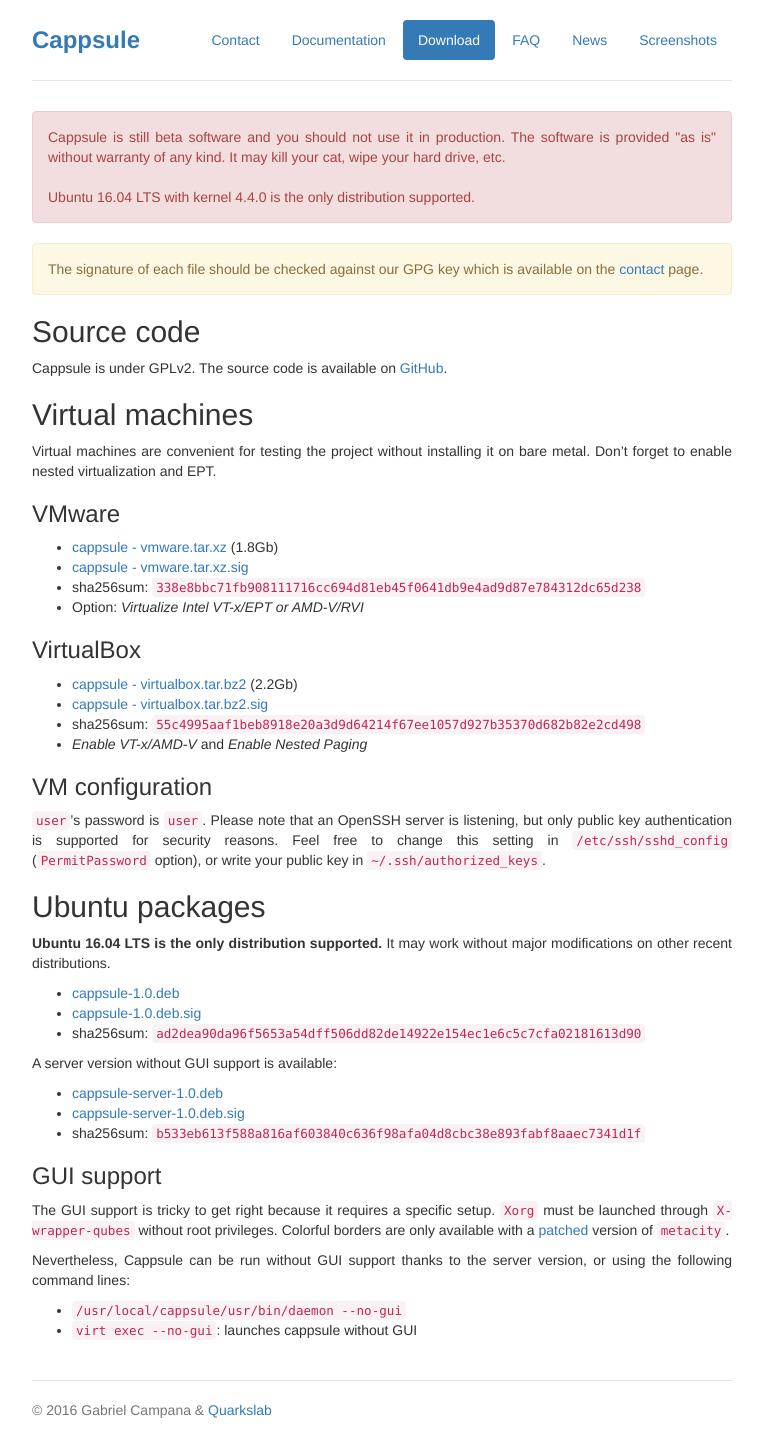
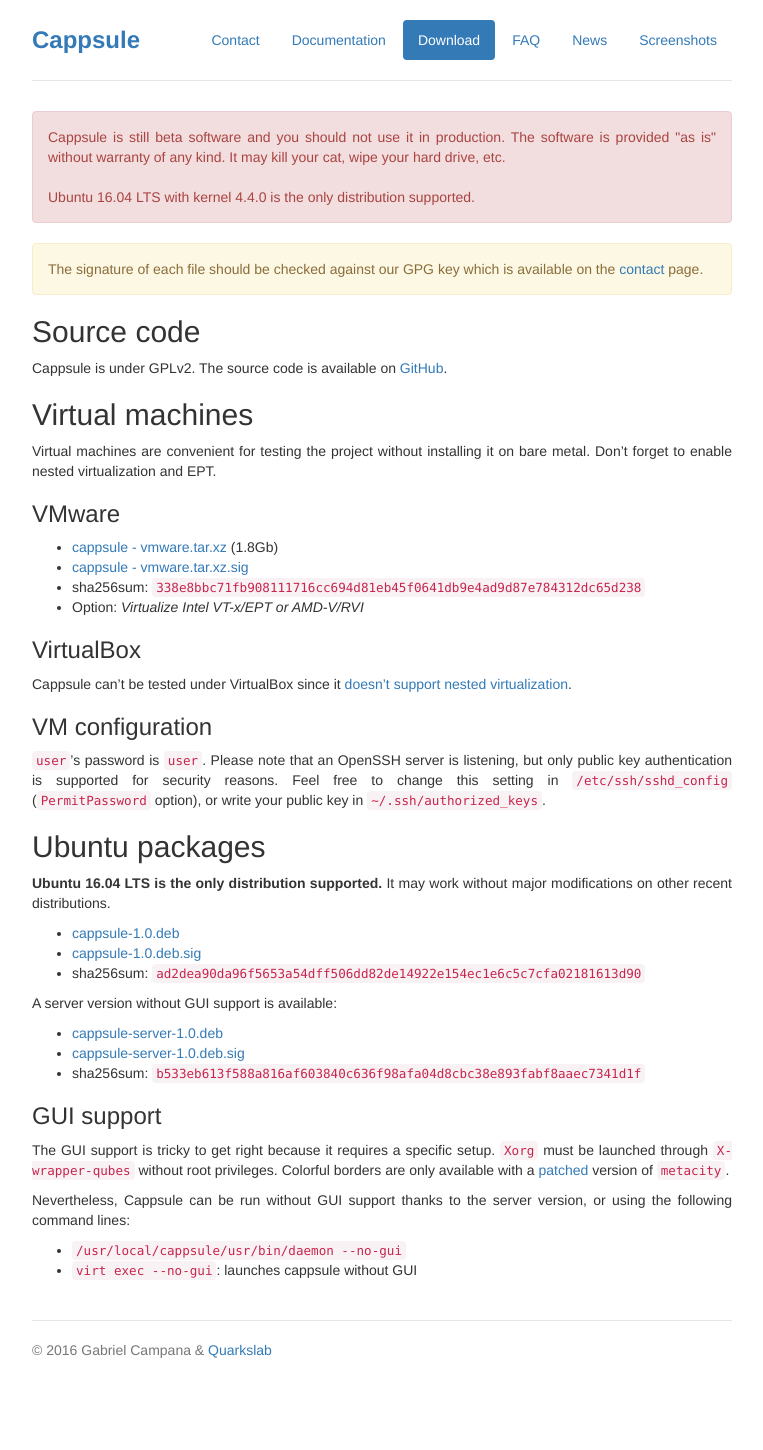
Before and after one commit to cappsule/cappsule.github.io, a Jekyll site: the page built from download.md, in a window 1280 px wide. Shown: the whole page, without its empty margins (258-1021 px from the left). Built offline with Jekyll 4.4.1, drawn with Linux system fonts in a browser that asks for light colours; after the commit the page ends 1390 px from its top, so only the background shows below that.

Commit message:
download: remove link to VirtualBox VM since it doesn't work

```diff
--- a/download.md
+++ b/download.md
@@ -34,10 +34,7 @@ Virtual machines are convenient for testing the project without installing it on
 
 ### VirtualBox
 
- * [cappsule - virtualbox.tar.bz2](https://irma.quarkslab.com/cappsule/cappsule - virtualbox.tar.bz2) (2.2Gb)
- * [cappsule - virtualbox.tar.bz2.sig](https://irma.quarkslab.com/cappsule/cappsule - virtualbox.tar.bz2.sig)
- * sha256sum: `55c4995aaf1beb8918e20a3d9d64214f67ee1057d927b35370d682b82e2cd498`
- * *Enable VT-x/AMD-V* and *Enable Nested Paging*
+Cappsule can't be tested under VirtualBox since it [doesn't support nested virtualization](https://www.virtualbox.org/ticket/4032).
 
 
 ### VM configuration
```
